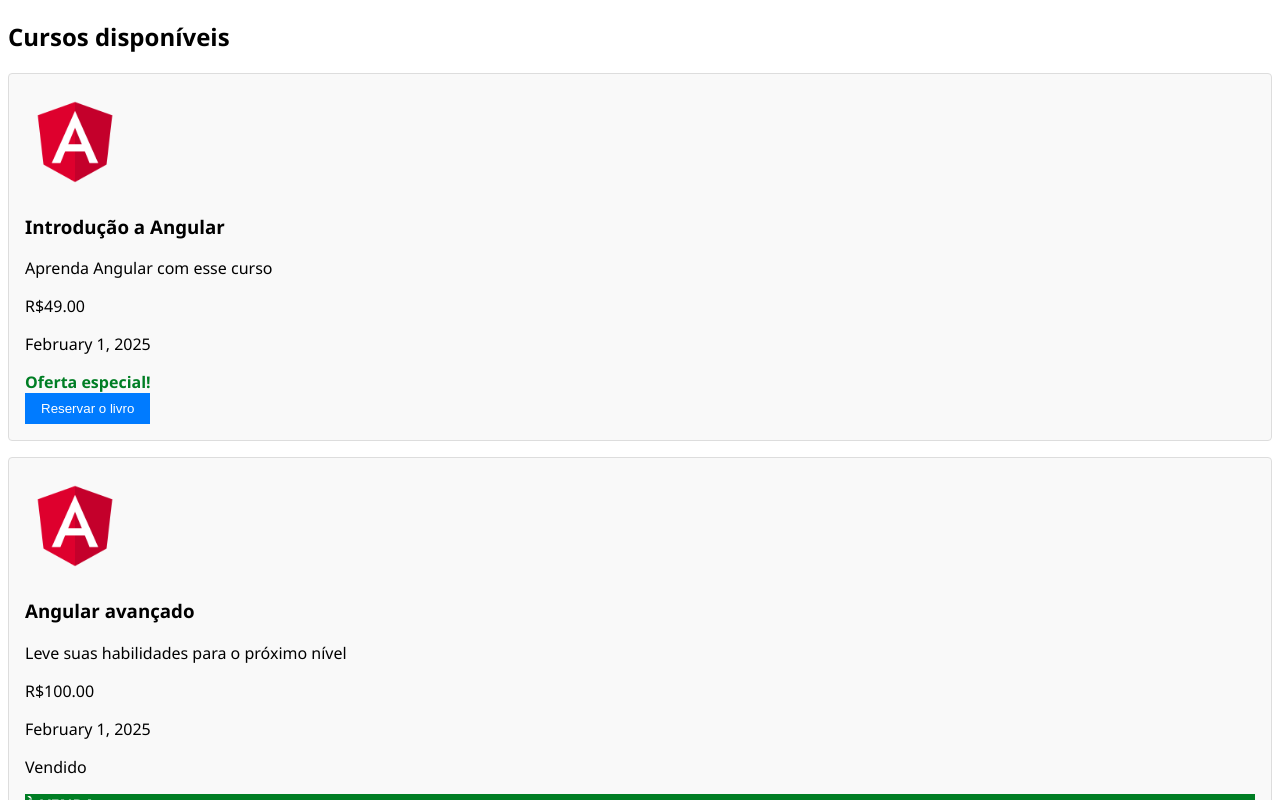
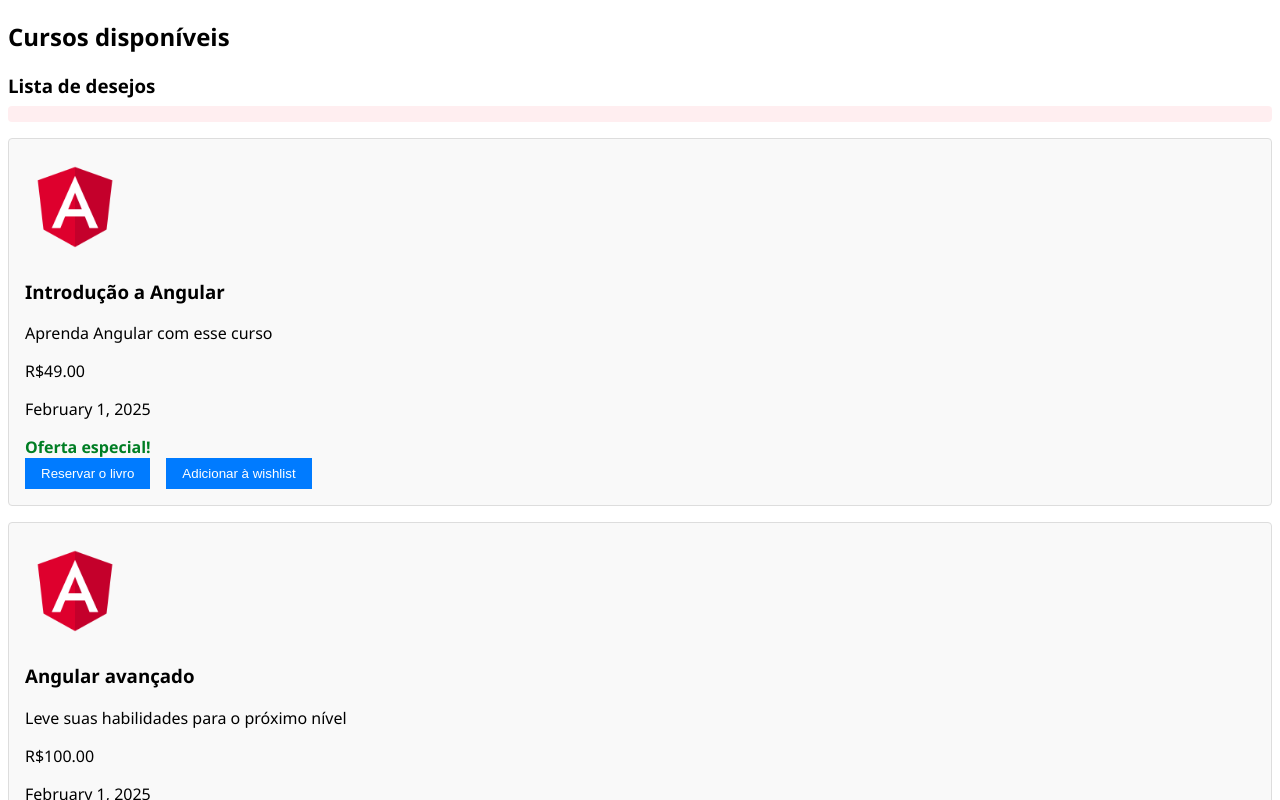
Before and after one commit to JoaoGabrielRLP/SistemaReservasDeLivros.io, an Angular app: page / in a window 1280 px wide. Shown: the top 800 px of the page. Built offline with nearby package versions, Linux system fonts and the light colour scheme.

Commit message:
Feat: adicionado wishlist usando comunicação pai-filho

```diff
--- a/angular.json
+++ b/angular.json
@@ -88,5 +88,8 @@
         }
       }
     }
+  },
+  "cli": {
+    "analytics": false
   }
 }
--- a/src/app/course-card/course-card.css
+++ b/src/app/course-card/course-card.css
@@ -24,6 +24,7 @@
     border: none;
     padding: 0.5rem 1rem;
     cursor: pointer;
+    margin-right: 1rem;
 }
 
 button:hover{
--- a/src/app/course-card/course-card.html
+++ b/src/app/course-card/course-card.html
@@ -14,4 +14,5 @@
         <div class="onSale">À VENDA</div>
     }
     <button [disabled]="course.soldOut" (click)="onCourseBooked()">Reservar o livro</button>
+    <button (click)="onAddCourse()">Adicionar à wishlist</button>
 </div>
--- a/src/app/course-card/course-card.ts
+++ b/src/app/course-card/course-card.ts
@@ -10,8 +10,14 @@
 export class CourseCard {
  @Input() course: any;
  @Output() courseBooked = new EventEmitter<any>();
+ @Output() addCourse = new EventEmitter<any>();
+
 
  onCourseBooked(): void {
   this.courseBooked.emit(this.course);
  }
+
+ onAddCourse(): void {
+  this.addCourse.emit(this.course);
+ }
 }
--- a/src/app/courses-list/courses-list.css
+++ b/src/app/courses-list/courses-list.css
@@ -12,4 +12,26 @@
 
 button:hover{
     background-color: #0056b3;
+
 }
+
+.wishlist-banner {
+background-color: #ffeef0;
+padding: 0.5rem;
+margin-bottom: 1rem;
+border-radius: 4px;
+display: flex;
+align-items: center;
+gap: 0.5rem;
+
+}
+
+.wishlist-item {
+    font-weight: bold;
+    margin-right: 0.5rem;
+}
+
+
+button:hover {
+    background-color: #0056b3;
+}
--- a/src/app/courses-list/courses-list.html
+++ b/src/app/courses-list/courses-list.html
@@ -1,6 +1,16 @@
 <h2>{{ title }}</h2>
+<h3>{{ wishlistTitle }}</h3>
+<div class="wishlist-banner">
+@for(wish of wishlist; track wishlist){
+      <span class="wishlist-item"> {{ wish }} </span>
+}
+
+</div>
 @for(course of courses; track course.id){
-    <app-course-card [course]="course" (courseBooked)="onCourseBooked($event)">
+    <app-course-card [course]="course"
+    (courseBooked)="onCourseBooked($event)"
+    (addCourse)="onAddWishlist($event)"
+    >
 
     </app-course-card>
 }
--- a/src/app/courses-list/courses-list.ts
+++ b/src/app/courses-list/courses-list.ts
@@ -14,6 +14,11 @@
     {id: 2, title: 'Angular avançado', description: 'Leve suas habilidades para o próximo nível', price: 100, date: '02-01-2025', soldOut: true, img: 'angular-logo.png', onSale: true},
     {id: 3, title: 'RxJS', description: 'Fluxo de dados assincronos', price: 45, date: '02-01-2025', soldOut: true, img: 'rxjs-1.svg', onSale: true}
   ];
+
+  wishlistTitle: string = "Lista de desejos"
+
+  wishlist: Array <any> = new Array();
+
   /*Importando o ngOnInit*/
   ngOnInit(): void {
     console.log("CoursesList inicializado")
@@ -24,4 +29,10 @@
     // Potentially do more here in the future
 
   }
+
+  onAddWishlist(course: any) {
+      this.wishlist.push(course.title);
+  }
+
+
 }
```
